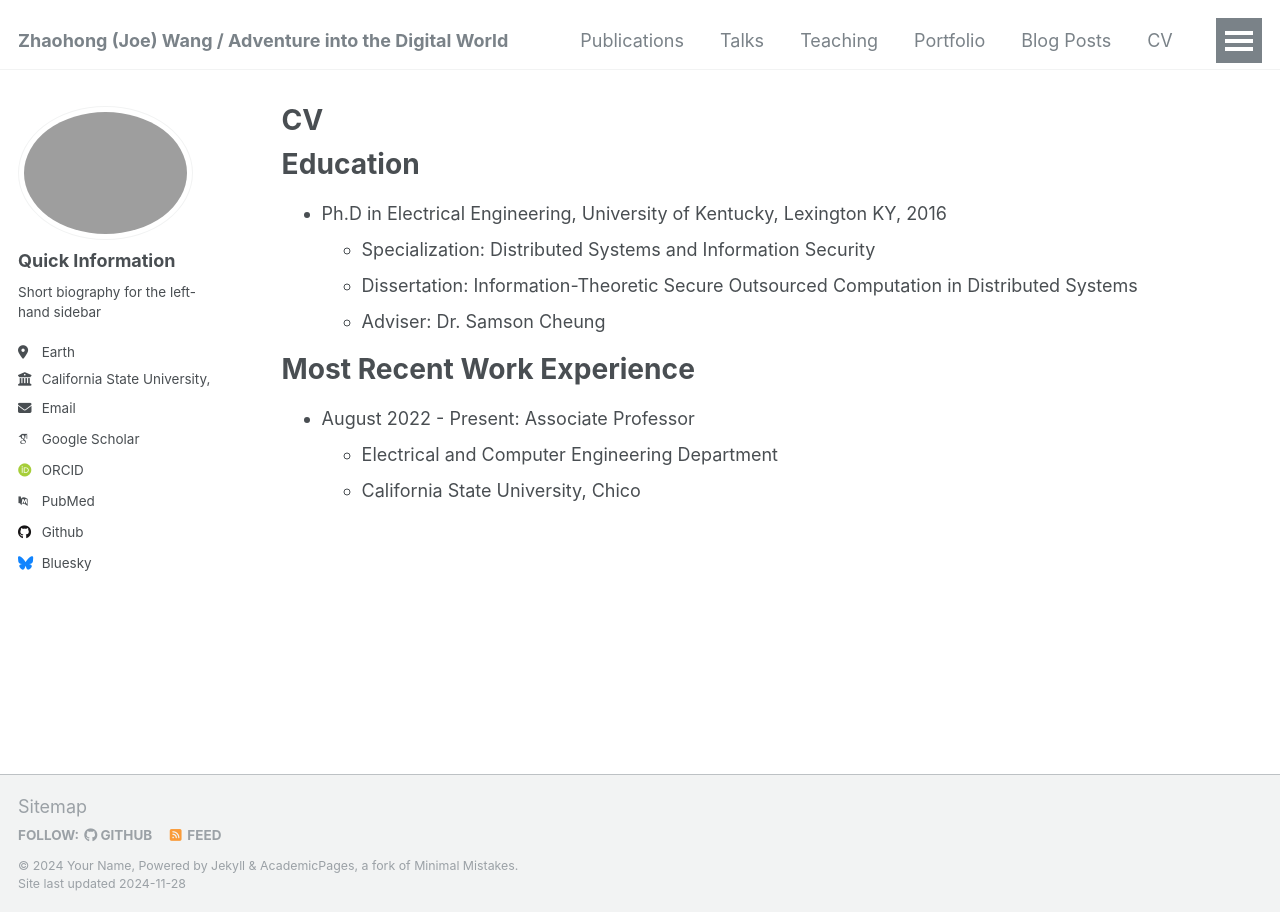
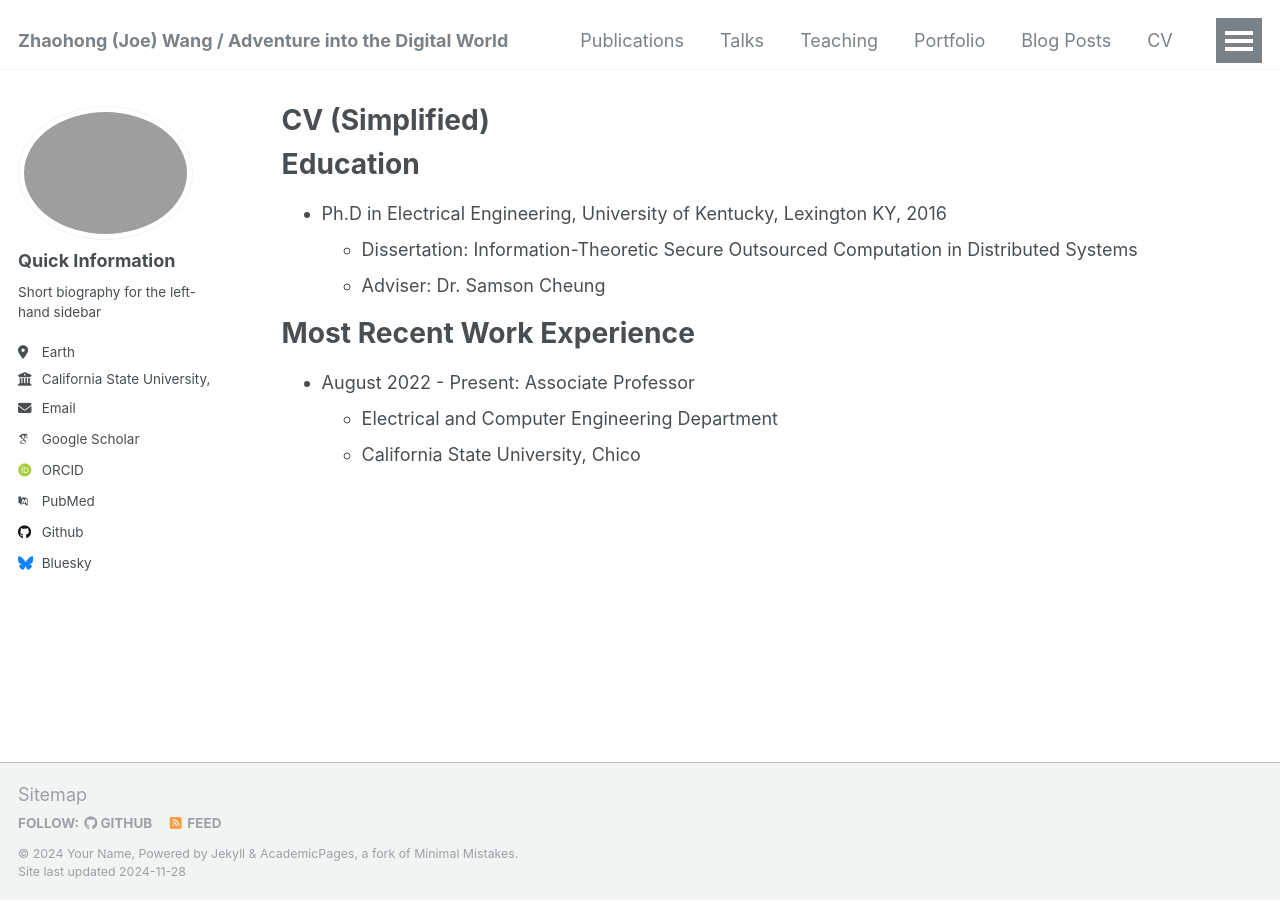
Before and after one commit to ciphermpcJoe/ciphermpcjoe.github.io, a Jekyll site: the page built from _pages/cv.md, in a window 1280 px wide. Built offline with Jekyll 4.4.1, drawn with Linux system fonts in a browser that asks for light colours; some web fonts are replaced.

Commit message:
cv simplified

```diff
--- a/_pages/cv.md
+++ b/_pages/cv.md
@@ -1,6 +1,6 @@
 ---
 layout: archive
-title: "CV"
+title: "CV (Simplified)"
 permalink: /cv/
 author_profile: true
 redirect_from:
@@ -12,7 +12,6 @@ redirect_from:
 Education
 ======
 * Ph.D in Electrical Engineering, University of Kentucky, Lexington KY, 2016
-  * Specialization: Distributed Systems and Information Security
   * Dissertation: Information-Theoretic Secure Outsourced Computation in Distributed Systems
   * Adviser: Dr. Samson Cheung
 
```
